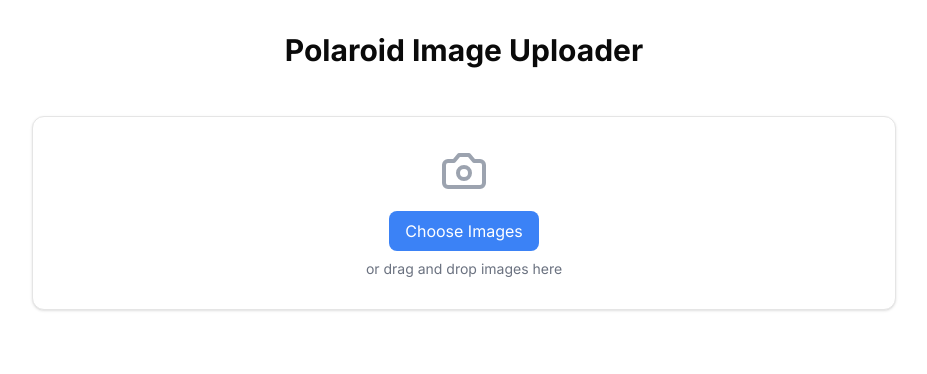
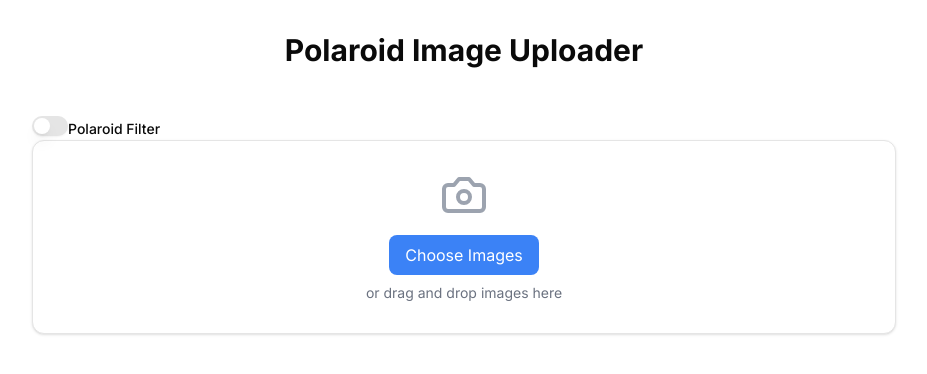
Before and after one commit to abhigk/polaroid-maker, a Next.js app: page / in a window 1280 px wide. Shown: the top 374 px of the page, without its empty margins (176-1103 px from the left). Built offline with nearby package versions, Linux system fonts and the light colour scheme.

Commit message:
Add filter switch

```diff
--- a/components/PolaroidCard.jsx
+++ b/components/PolaroidCard.jsx
@@ -4,7 +4,7 @@
 import { toPng } from "html-to-image";
 import { Download } from "lucide-react";
 
-const PolaroidCard = ({ image, polaroidKey, frameSize }) => {
+const PolaroidCard = ({ image, frameSize, isFiltered }) => {
   const elementRef = useRef(null);
 
   const takeScreenshot = async () => {
@@ -30,13 +30,17 @@
         ref={elementRef}
       >
         <div className="aspect-square mb-4 overflow-hidden relative">
-          {/* filter: contrast(110%) brightness(80%) saturate(150%) hue-rotate(-10deg); */}
           <Image
             src={image.url}
             alt={image.name}
             fill
             className="object-cover"
             unoptimized // Since we're using object URLs
+            style={
+              isFiltered
+                ? { filter: "brightness(0.8) contrast(1.2) saturate(1.2)" }
+                : {}
+            }
           />
         </div>
       </div>
--- a/components/PolaroidUploader.jsx
+++ b/components/PolaroidUploader.jsx
@@ -4,6 +4,8 @@
 import { Card, CardContent } from "@/components/ui/card";
 import { Camera } from "lucide-react";
 import PolaroidCard from "@/components/PolaroidCard";
+import { Switch } from "@/components/ui/switch";
+import { Label } from "@/components/ui/label";
 
 const FRAME_SIZES = {
   small: {
@@ -30,6 +32,7 @@
   const [images, setImages] = useState([]);
   const [isDragging, setIsDragging] = useState(false);
   const [frameSize, setFrameSize] = useState("medium");
+  const [polaroidFilter, setPolaroidFilter] = useState(false);
 
   const handleImageUpload = (files) => {
     const newImages = Array.from(files).map((file) => ({
@@ -69,6 +72,12 @@
 
   return (
     <div className="max-w-4xl mx-auto p-4">
+      <Switch
+        id="polaroid-filter"
+        checked={polaroidFilter}
+        onCheckedChange={() => setPolaroidFilter(!polaroidFilter)}
+      />
+      <Label htmlFor="polaroid-filter">Polaroid Filter</Label>
       {/* Upload Area */}
       <Card
         className={`mb-8 ${isDragging ? "border-blue-500 bg-blue-50" : ""}`}
@@ -120,6 +129,7 @@
             key={image.id}
             image={image}
             frameSize={getPreviewSizeClasses()}
+            isFiltered={polaroidFilter}
           />
         ))}
       </div>
--- /dev/null
+++ b/components/ui/switch.tsx
@@ -0,0 +1,29 @@
+"use client"
+
+import * as React from "react"
+import * as SwitchPrimitives from "@radix-ui/react-switch"
+
+import { cn } from "@/lib/utils"
+
+const Switch = React.forwardRef<
+  React.ElementRef<typeof SwitchPrimitives.Root>,
+  React.ComponentPropsWithoutRef<typeof SwitchPrimitives.Root>
+>(({ className, ...props }, ref) => (
+  <SwitchPrimitives.Root
+    className={cn(
+      "peer inline-flex h-5 w-9 shrink-0 cursor-pointer items-center rounded-full border-2 border-transparent shadow-sm transition-colors focus-visible:outline-none focus-visible:ring-2 focus-visible:ring-ring focus-visible:ring-offset-2 focus-visible:ring-offset-background disabled:cursor-not-allowed disabled:opacity-50 data-[state=checked]:bg-primary data-[state=unchecked]:bg-input",
+      className
+    )}
+    {...props}
+    ref={ref}
+  >
+    <SwitchPrimitives.Thumb
+      className={cn(
+        "pointer-events-none block h-4 w-4 rounded-full bg-background shadow-lg ring-0 transition-transform data-[state=checked]:translate-x-4 data-[state=unchecked]:translate-x-0"
+      )}
+    />
+  </SwitchPrimitives.Root>
+))
+Switch.displayName = SwitchPrimitives.Root.displayName
+
+export { Switch }
--- a/package.json
+++ b/package.json
@@ -12,6 +12,7 @@
     "@radix-ui/react-label": "^2.1.1",
     "@radix-ui/react-radio-group": "^1.2.2",
     "@radix-ui/react-slot": "^1.1.1",
+    "@radix-ui/react-switch": "^1.1.2",
     "class-variance-authority": "^0.7.1",
     "clsx": "^2.1.1",
     "html-to-image": "^1.11.11",
```
